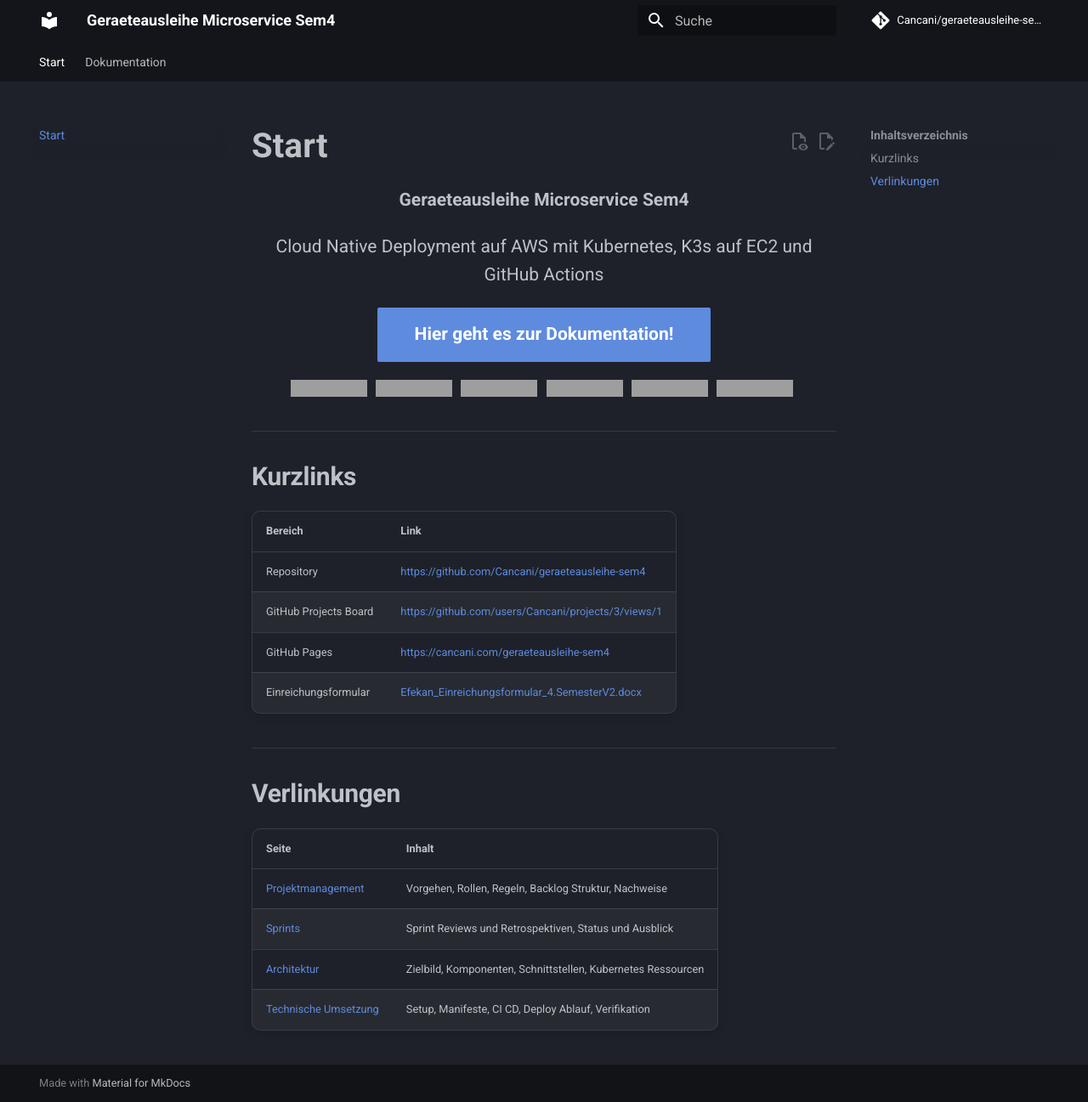
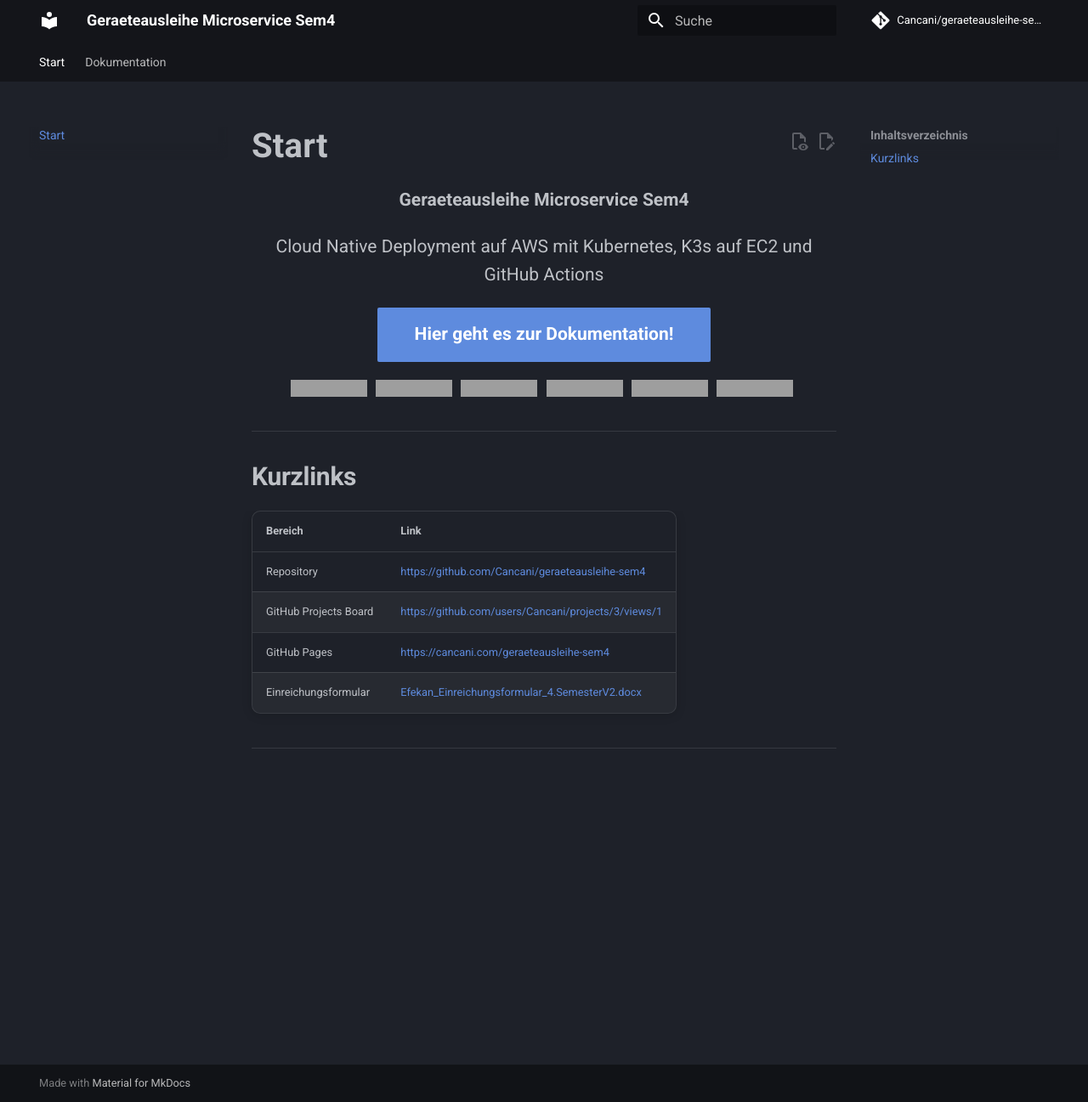
Before and after one commit to Cancani/geraeteausleihe-sem4, an MkDocs documentation site: the page built from docs/index.md, in a window 1280 px wide and 1297 px high, cut to the strip 0-1297 px from the top of the window. Shown: the whole strip at 85% size. Built offline with MkDocs 1.6.1 and Material for MkDocs 9.7.7, drawn with Linux system fonts in a browser that asks for light colours; comment, search, counter and statistics services are not loaded; grey boxes are pictures that could not be loaded.

```diff
--- a/docs/index.md
+++ b/docs/index.md
@@ -28,12 +28,3 @@
 | Einreichungsformular | [Efekan_Einreichungsformular_4.SemesterV2.docx](Efekan_Einreichungsformular_4.SemesterV2.docx) |
 
 ---
-
-## Verlinkungen
-
-| Seite | Inhalt |
-| --- | --- |
-| [Projektmanagement](projektmanagement.md) | Vorgehen, Rollen, Regeln, Backlog Struktur, Nachweise |
-| [Sprints](sprints.md) | Sprint Reviews und Retrospektiven, Status und Ausblick |
-| [Architektur](architektur.md) | Zielbild, Komponenten, Schnittstellen, Kubernetes Ressourcen |
-| [Technische Umsetzung](technische_umsetzung.md) | Setup, Manifeste, CI CD, Deploy Ablauf, Verifikation |
```
